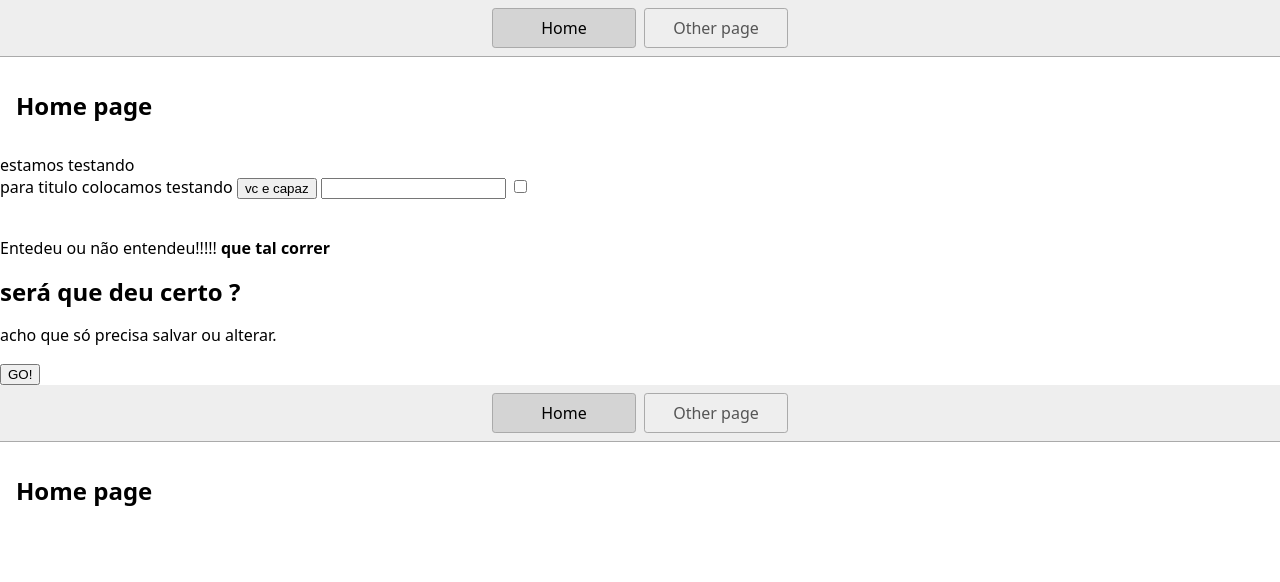
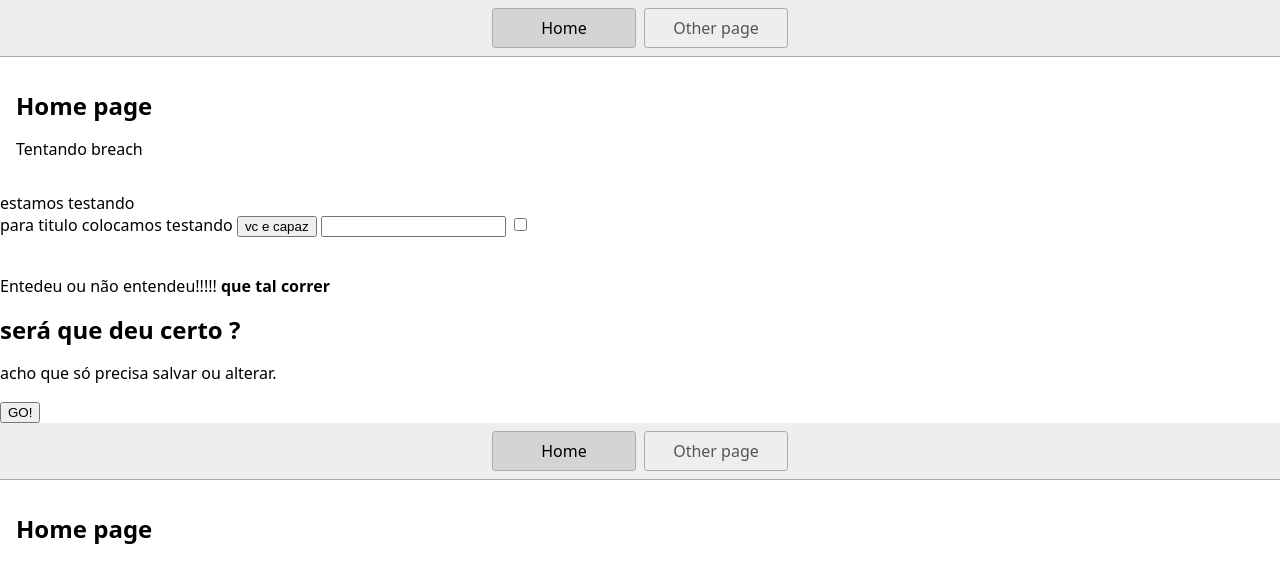
Before and after one commit to An10show/Fazendo-Atualiz-o-p-Git, a plain HTML site: page index.html in a window 1280 px wide. Drawn offline with Linux system fonts and the light colour scheme.

Commit message:
Tentando Breach
Tentando Breach

```diff
--- a/index.html
+++ b/index.html
@@ -18,6 +18,7 @@
     </nav>
     <main>
       <h1>Home page</h1>
+      <p>Tentando breach</p>
     </main>
   </body>
 </html>
```
